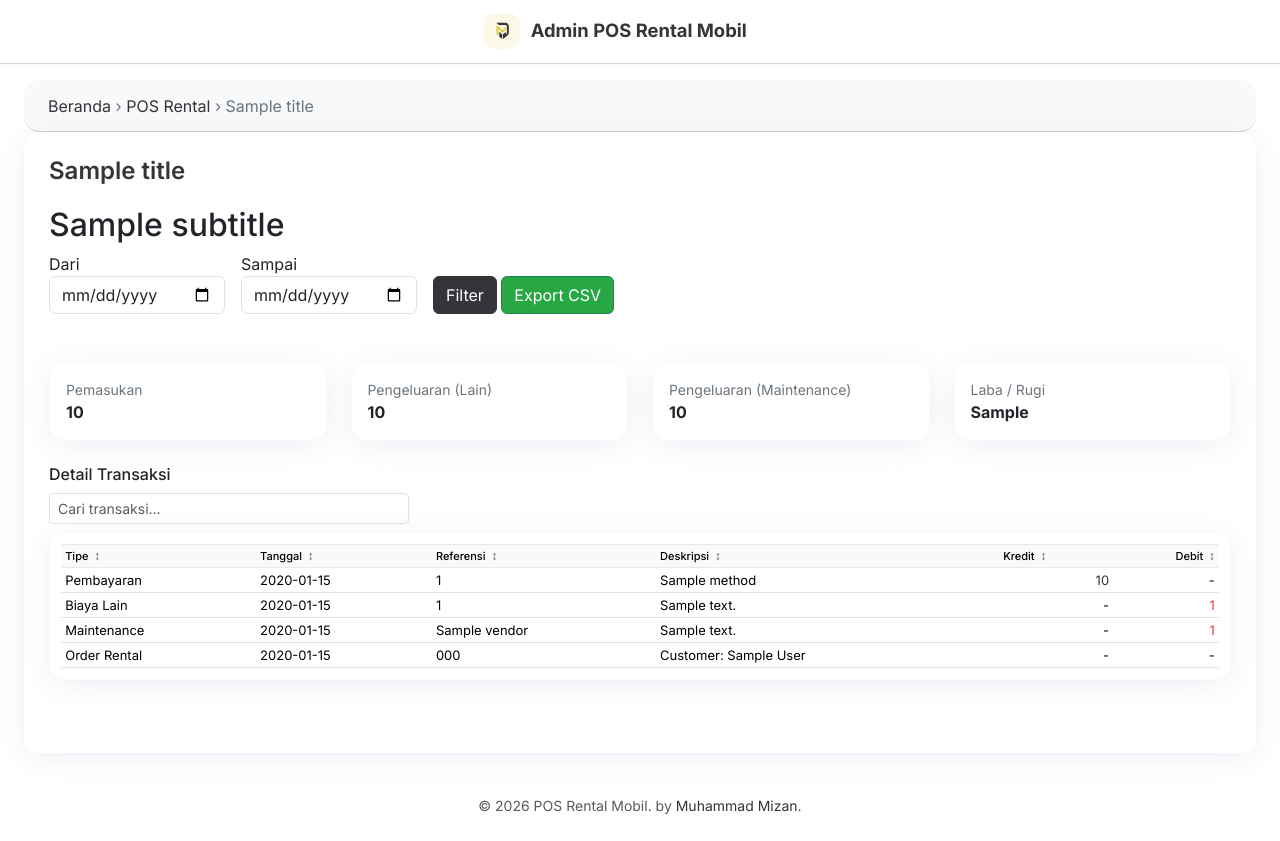
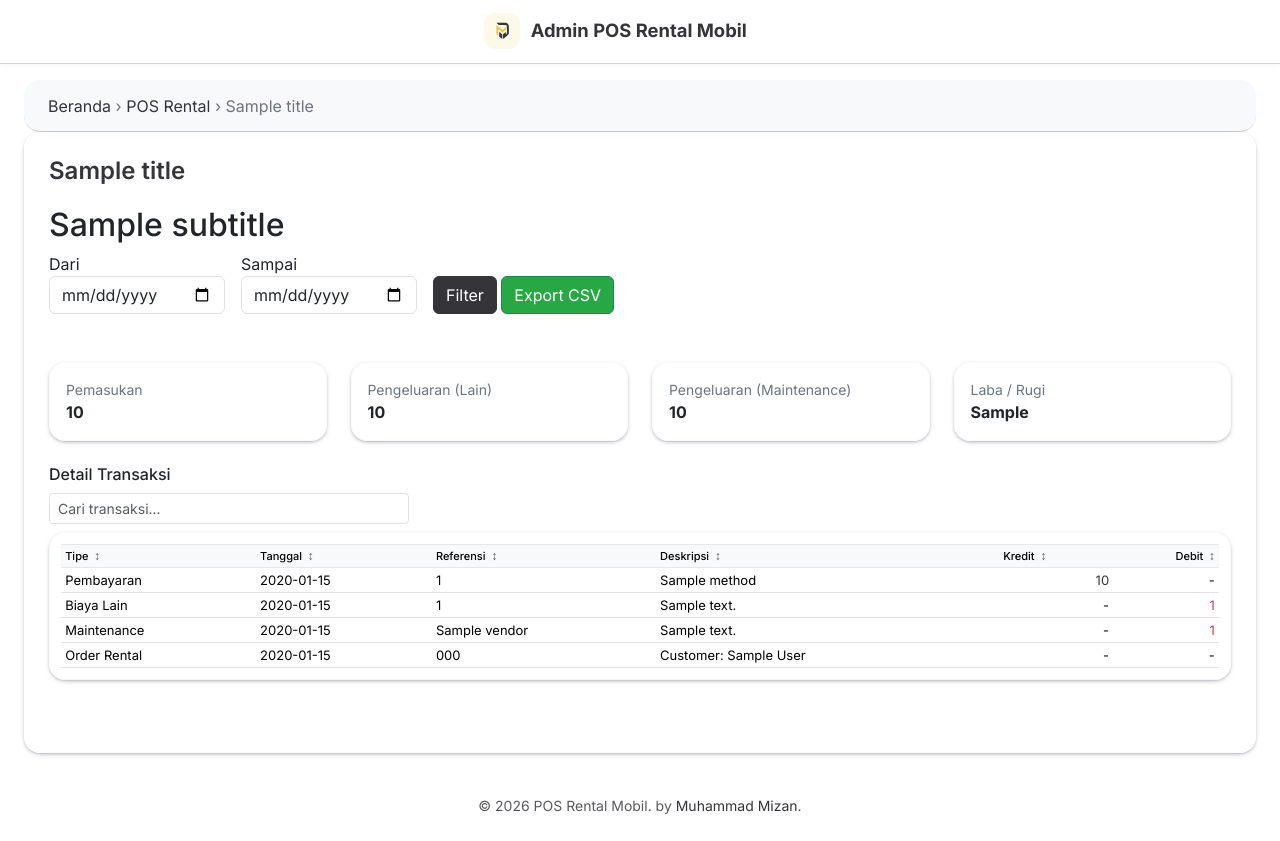
Before and after one commit to mimuha/rental-pos, a Django app: template rentals/templates/admin/financial_report.html in a window 1280 px wide. Run offline with Django 5.2, Linux system fonts and the light colour scheme; tables that the repository leaves empty hold one stand-in row (values such as "Sample post"); the template is opened without the code that fills it: values that come from a table or form of the project are taken from there, most other values are stand-ins (such as "Sample title", 1, 10 or a date in 2020).

Commit message:
update rental box shadow

```diff
--- a/rentals/static/rentals/css/admin-bootstrap.css
+++ b/rentals/static/rentals/css/admin-bootstrap.css
@@ -23,7 +23,7 @@
     --rental-gold-soft: rgba(226, 203, 68, 0.10);
     --rental-gold-border: rgba(226, 203, 68, 0.35);
     --rental-danger: #e84a4a;
-    --rental-box-shadow: 0px 5px 30px -4px rgb(96 114 151 / 15%);
+    --rental-box-shadow: rgba(50, 50, 93, 0.25) 0px 2px 5px -1px, rgba(0, 0, 0, 0.3) 0px 1px 3px -1px;
     --bs-primary: #353438;
     --bs-primary-rgb: 53, 52, 56;
     --bs-link-color: #353438;
```
